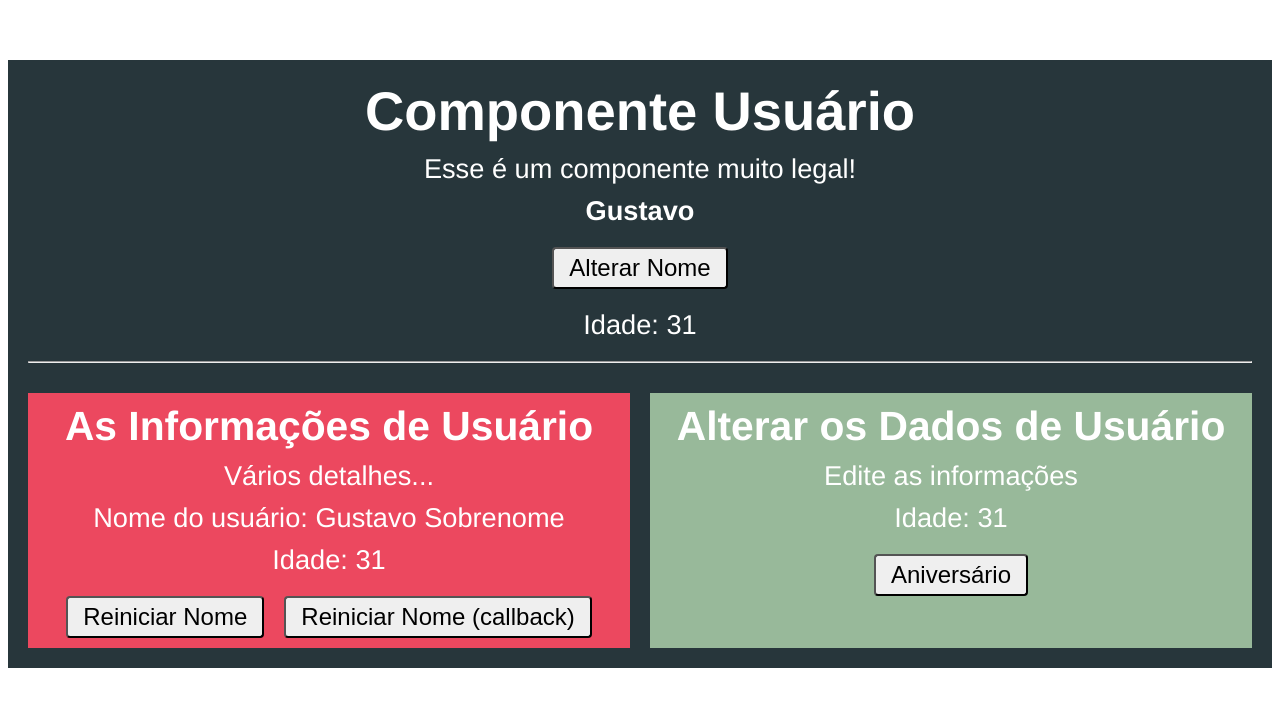
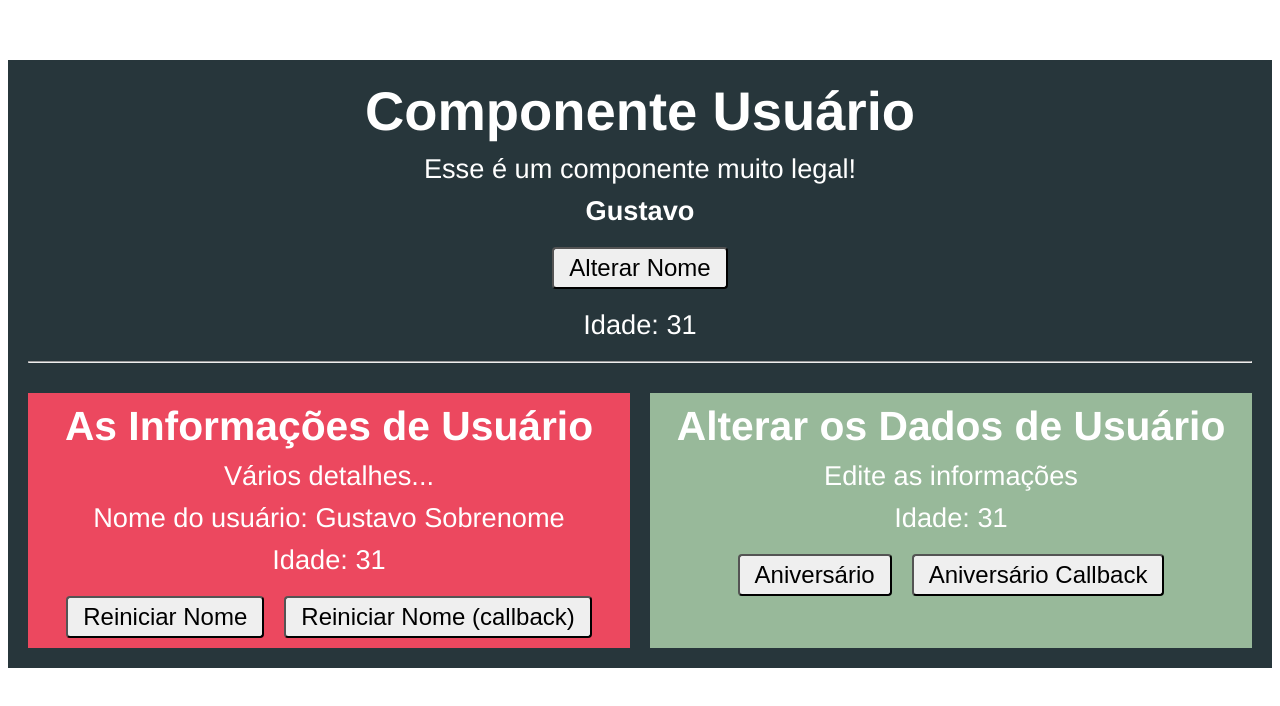
Before and after one commit to gustcoder/VueJs, a Vue app in the folder comunicacao/: page / in a window 1280 px wide. Shown: the top 706 px of the page. Built offline with nearby package versions, Linux system fonts and the light colour scheme.

Commit message:
callback componentes irmaos

```diff
--- a/comunicacao/src/components/Usuario.vue
+++ b/comunicacao/src/components/Usuario.vue
@@ -17,6 +17,7 @@
             <app-usuario-editar
                 :nome="pegarNomeDoEvento ()"
                 :idade="idade"
+                :aniversarioCallback="aniversarioCallback"
                 @aniversario="idade = $event.idade"
             />
         </div>
@@ -51,6 +52,9 @@ export default {
         restartNameCallback () {
             this.nome = 'o nome foi alterado via Callback'
         },
+        aniversarioCallback () {
+            this.idade++
+        },
         pegarNomeDoEvento: function (nome) {
             return nome
         }
--- a/comunicacao/src/components/UsuarioEditar.vue
+++ b/comunicacao/src/components/UsuarioEditar.vue
@@ -4,6 +4,7 @@
         <p>Edite as informações</p>
         <p v-if="exibeIdade">Idade: {{ idade }}</p>
         <button @click="aniversario">Aniversário</button>
+        <button @click="aniversarioCallback">Aniversário Callback</button>
     </div>
 </template>
 
@@ -17,7 +18,8 @@ export default {
         exibirIdade: {
             type: Boolean,
             default: false
-        }
+        },
+        aniversarioCallback: Function
     },
     computed: {
         exibeIdade () {
```
